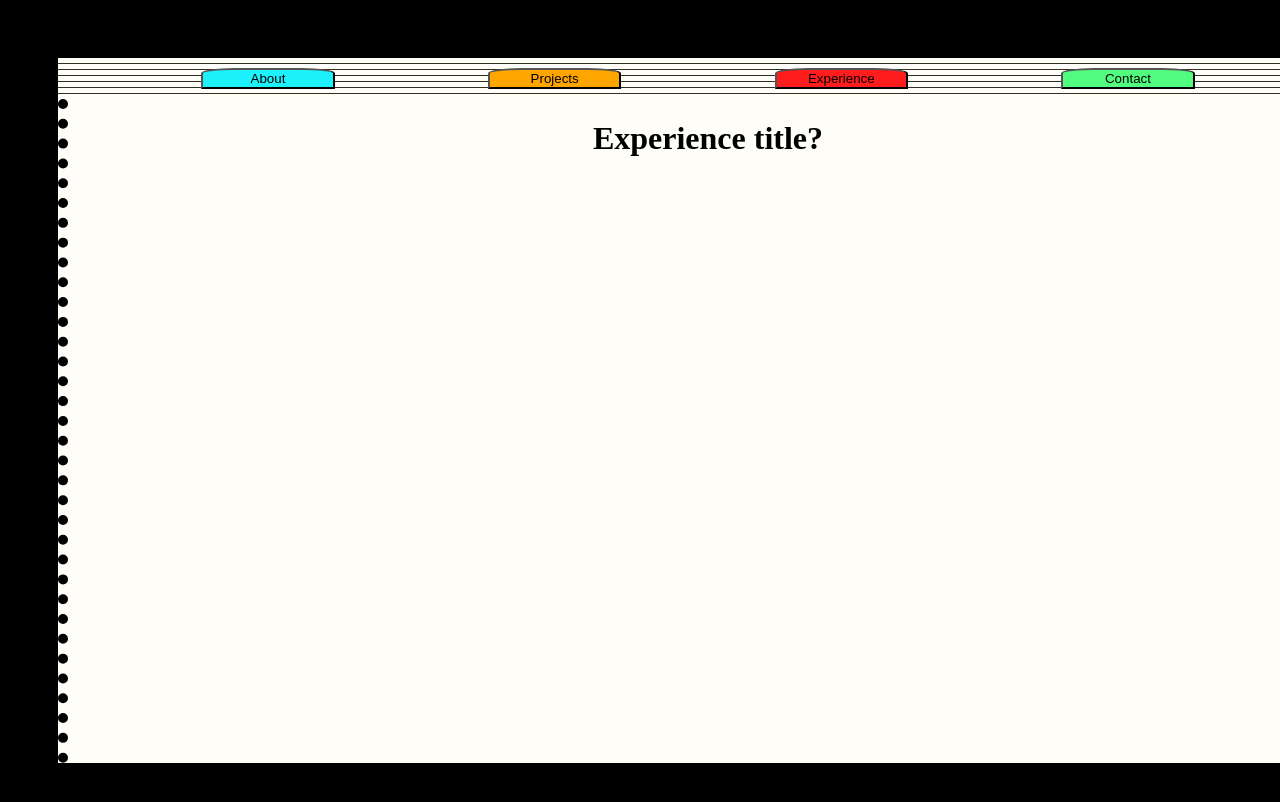
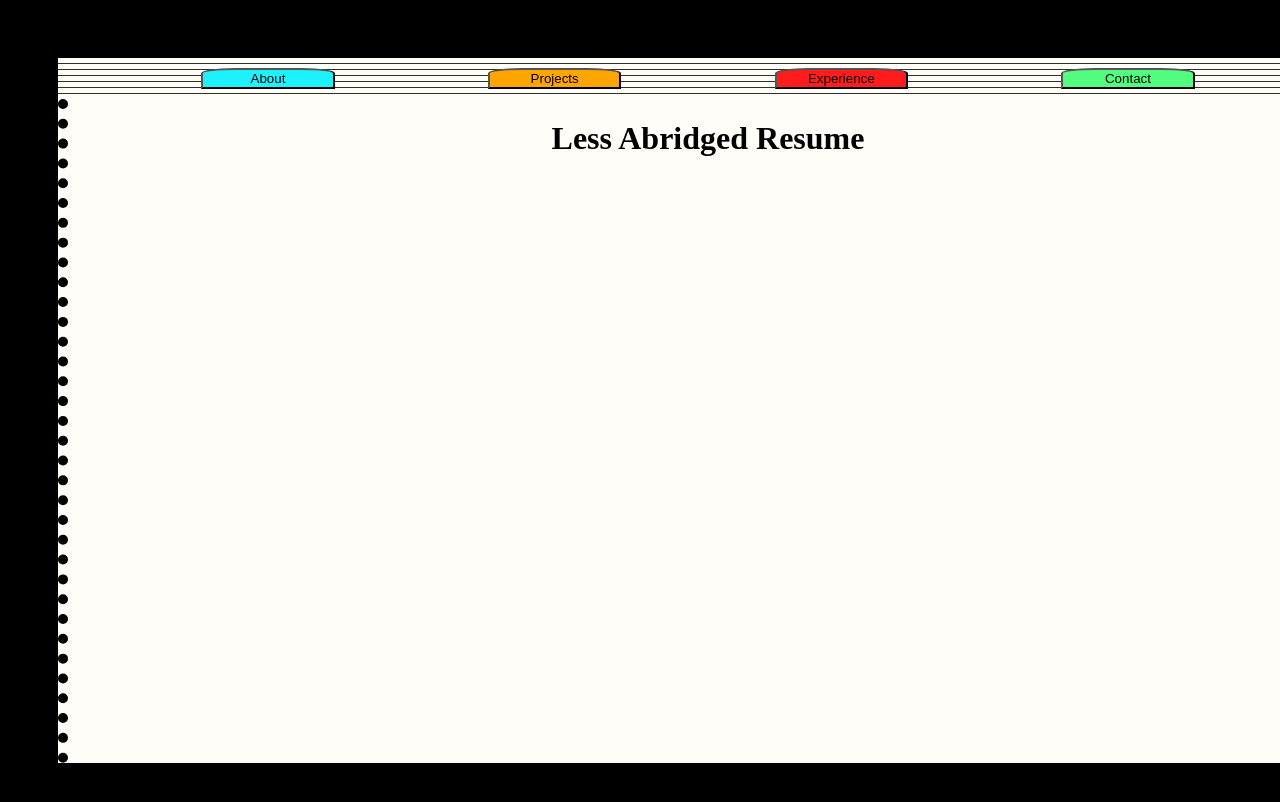
Before and after one commit to rocknswimmer/MySite, a React app: page /experience in a window 1280 px wide. Shown: the top 802 px of the page. Built offline with nearby package versions, Linux system fonts and the light colour scheme.

Commit message:
not sure if this is just stalling

```diff
--- a/src/Experience.js
+++ b/src/Experience.js
@@ -4,8 +4,19 @@ function Experience() {
 
 
   return (
-    <div className="about">
-      <h1>Experience title?</h1>
+    <div className="projects">
+       <h1>Less Abridged Resume</h1>
+      <div className="horizontal">
+
+        {/* experience cards */}
+
+      </div>
+
+      {/* <div className="horizontal">
+      </div> */}
+
+
+
 
     </div>
   )
```
